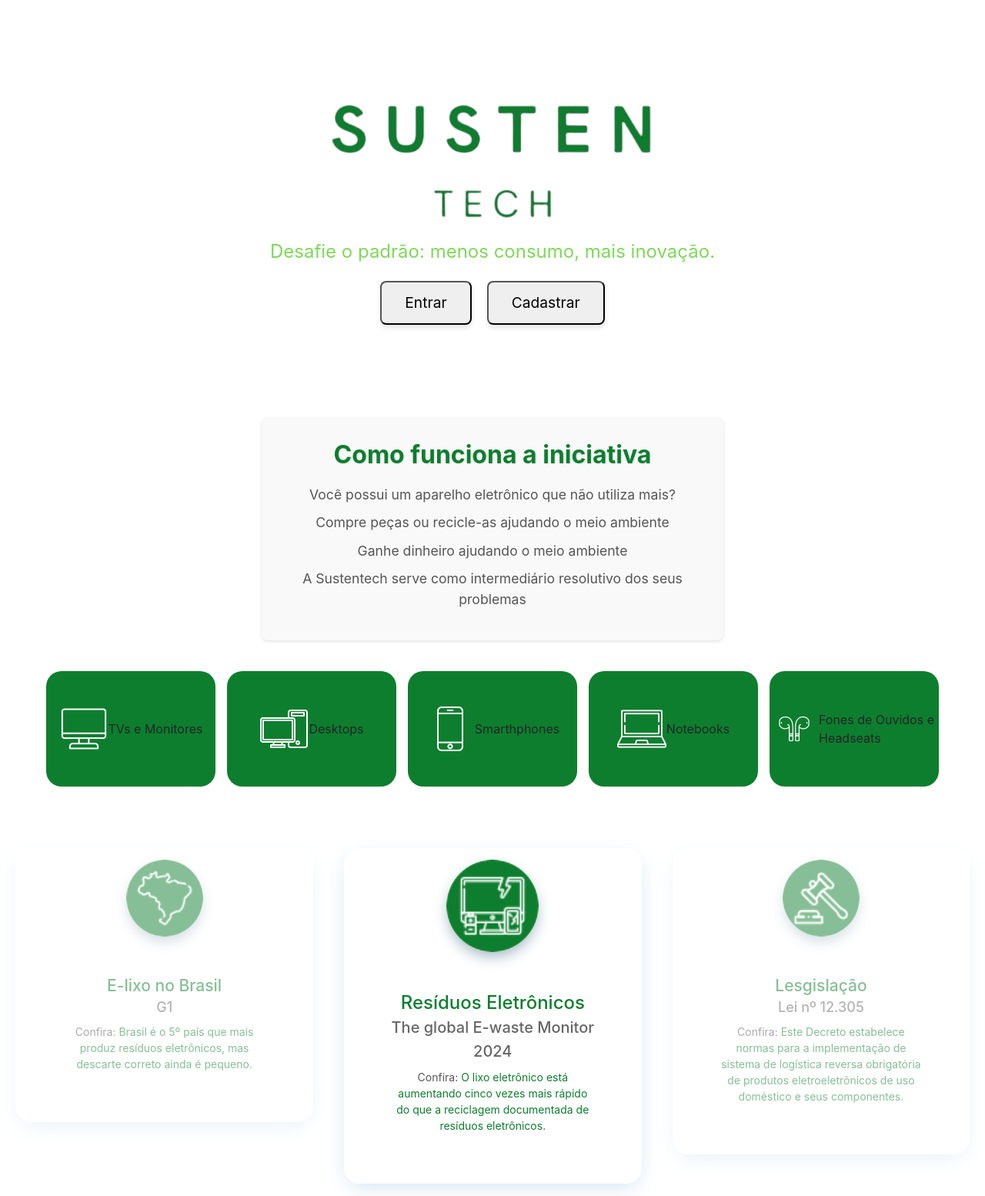
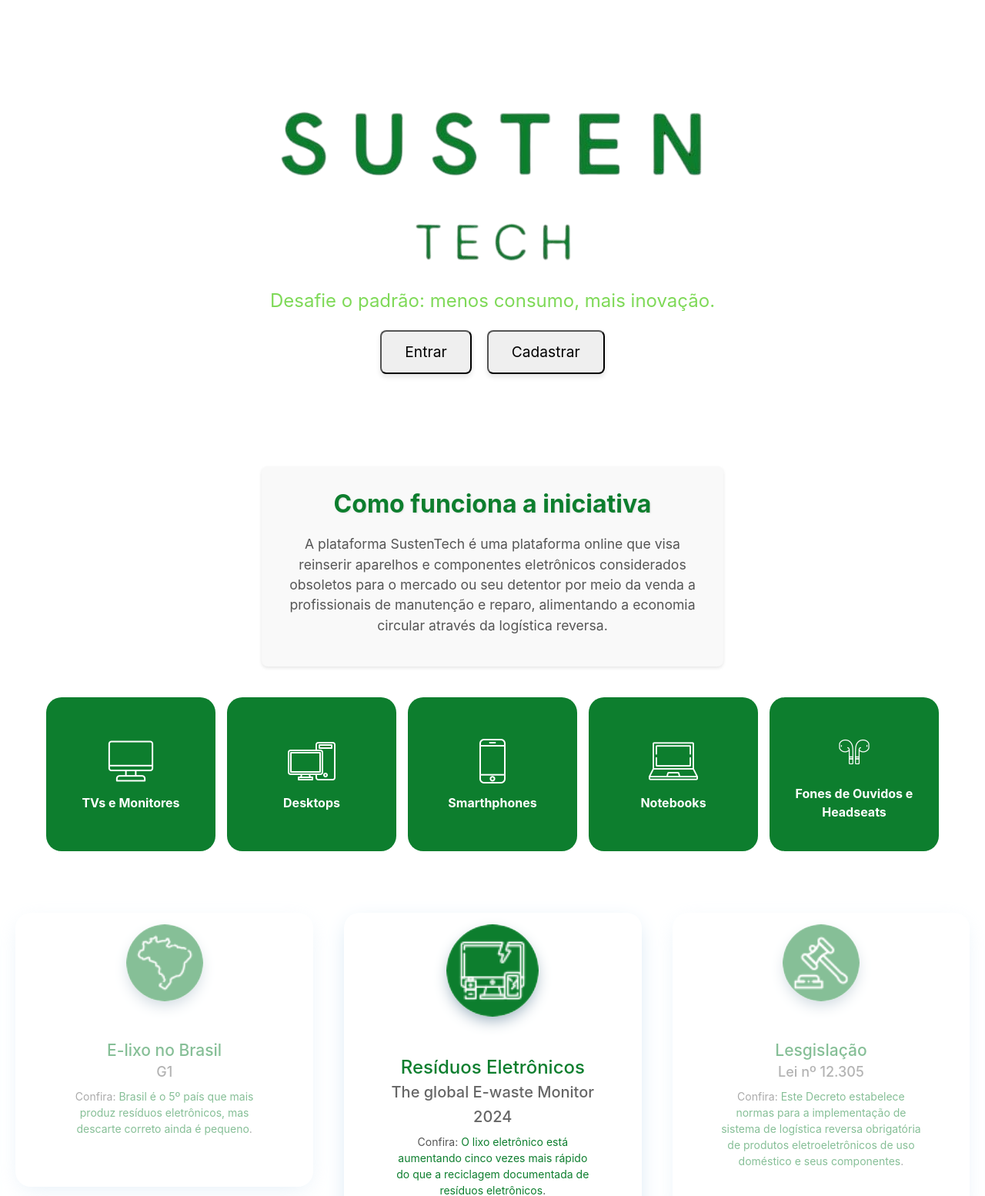
Before and after one commit to Susten-Tech/Susten-Tech, a PHP site: page /pagina_inicial.html in a window 1280 px wide. Shown: the part 1171-2725 px from the top of the page at 77% size. Run offline with PHP 8.4, Linux system fonts and the light colour scheme; some libraries are stand-ins or nearby versions.

Commit message:
Adição final

```diff
--- a/pages/Cadastro de users/usuarios.html
+++ b/pages/Cadastro de users/usuarios.html
@@ -7,8 +7,8 @@
 
     <link rel="stylesheet" href="../NavBar/navbar.css">
 
+    <link rel="icon" type="image/png" href="../../img/favicon.png">
 
-    <link rel="icon" type="image/png" href="../../img/favicon.png">
     <link rel="preconnect" href="https://fonts.googleapis.com">
     <link rel="preconnect" href="https://fonts.gstatic.com" crossorigin>
     <link href="https://fonts.googleapis.com/css2?family=DM+Sans:ital,opsz,wght@0,9..40,100..1000;1,9..40,100..1000&display=swap" rel="stylesheet">
@@ -134,5 +134,6 @@
      <h1><input class="botao" type="submit"  onclick="window.location.href='../Perfil/perfil_vendedor.html'" value="Cadastrar"></h1>
     </form>
     </div>
+
 </body>
 </html>
--- a/pages/Pagina Inicial/dispositivos.css
+++ b/pages/Pagina Inicial/dispositivos.css
@@ -1,5 +1,4 @@
 .page-container {
-
     padding: 20px;
     max-width: 1200px;
     margin: 0 auto;
@@ -13,53 +12,43 @@
 }
 
 .containerD .cardD {
-    position: relative;
     border-radius: 20px;
-    height: 150px;
+    height: 200px; /* Ajusta a altura total */
     width: 250px;
     background-color: #0d7e2e;
     overflow: hidden;
     transition: .3s all ease;
     display: flex;
-    justify-content: center;
+    flex-direction: column;
+    justify-content: center; /* Centraliza verticalmente */
     align-items: center;
-    flex-grow: 0;
+    text-align: center;
 }
 
 .containerD .cardD img {
-    max-width: 100%;
-    max-height: 100%;
+    max-width: 80%; /* Reduz o tamanho máximo da imagem */
+    max-height: 60%; /* Define a altura máxima da imagem */
     object-fit: cover;
     transition: .3s ease;
 }
 
-.containerD .cardD .text {
-    position: absolute;
-    top: 50%;
-    left: 50%;
-    transform: translate(-50%, -50%);
-    opacity: 0;
-    visibility: hidden;
-    pointer-events: none;
-    transition: opacity .3s ease, visibility .3s ease;
-    color: white;
+.containerD .cardD .textD {
+    color: white; /* Torna o texto branco */
     font-size: 16px;
     font-weight: bold;
-    text-align: center;
-    z-index: 10;
+    margin-top: 10px; /* Espaçamento entre a imagem e o texto */
 }
 
 .containerD .cardD:hover {
     width: 300px;
-    height: 150px;
+    height: 220px;
 }
 
 .containerD .cardD:hover img {
-    opacity: 0.3;
+    opacity: 0.7; /* Mantém a imagem visível, mas um pouco mais clara ao passar o mouse */
 }
 
-.containerD .cardD:hover .text {
+.containerD .cardD:hover .textD {
     opacity: 1;
     visibility: visible;
-    pointer-events: auto;
 }
--- a/pages/Pagina Inicial/pagina_inicial.html
+++ b/pages/Pagina Inicial/pagina_inicial.html
@@ -61,9 +61,8 @@
     </div>
 </div>
 </nav>
-
 <section class="hero">
-        <a href="#"><img  class="img" src="sustentech_logo.png" alt="sustentech logo"></a>
+  <a href="#"><img class="image" src="sustentech_logo.png" alt="sustentech logo"></a>
   <p><span style="color: #7ed957;">Desafie o padrão: menos consumo, mais inovação.</span></p>
   <div class="buttons">
       <button type="button">Entrar</button>
@@ -73,10 +72,8 @@
 
 <div class="iniciativa">
   <h2 class="titulo-iniciativa">Como funciona a iniciativa</h2>
-        <p class="descricao-iniciativa">Você possui um aparelho eletrônico que não utiliza mais?</p>
-        <p class="descricao-iniciativa">Compre peças ou recicle-as ajudando o meio ambiente</p>
-        <p class="descricao-iniciativa">Ganhe dinheiro ajudando o meio ambiente</p>
-        <p class="descricao-iniciativa">A Sustentech serve como intermediário resolutivo dos seus problemas</p>
+  <p class="descricao-iniciativa">A plataforma SustenTech é uma plataforma online que visa reinserir aparelhos e componentes eletrônicos considerados obsoletos para o mercado ou seu detentor por meio da venda a profissionais de manutenção e reparo, alimentando a economia circular através da logística reversa.
+  </p>
 </div>
 
 
@@ -106,6 +103,84 @@
     </div>
 </div>
 </div>
+
+<!--EQUIPE
+
+<h1 style="text-align: center;">Equipe SustenTech</h1>
+
+<div class="team-container">
+<div class="integrante">
+  <a href="https://github.com/AnaCabral07" data-tip="Acessar GitHub da Ana Clara">
+      <img src="ana.jpeg" alt="Integrante 1">
+  </a>
+  <h3>Ana Clara</h3>
+  <p>Cabral</p>
+  <div class="networks">
+      <div class="netbox">
+          <a href="https://github.com/AnaCabral07" data-tip="Acessar GitHub da Ana Clara">
+          </a>
+      </div>
+  </div>
+</div>
+
+<div class="integrante">
+  <a href="https://github.com/Andreydso" data-tip="Acessar GitHub do Andrey">
+      <img src="andrey.jpeg" alt="Integrante 2">
+  </a>
+  <h3>Andrey</h3>
+  <p>Oliveira</p>
+  <div class="networks">
+      <div class="netbox">
+          <a href="https://github.com/Andreydso" data-tip="Acessar GitHub do Andrey">
+          </a>
+      </div>
+  </div>
+</div>
+
+<div class="integrante">
+  <a href="https://github.com/cmilli007" data-tip="Acessar GitHub da Camili">
+      <img src="quadrado-preto-2.png" alt="Integrante 3">
+  </a>
+  <h3>Camili</h3>
+  <p>Costa</p>
+  <div class="networks">
+      <div class="netbox">
+          <a href="https://github.com/cmilli007" data-tip="Acessar GitHub da Camili">
+          </a>
+      </div>
+  </div>
+</div>
+
+<div class="integrante">
+  <a href="https://github.com/sthellar" data-tip="Acessar GitHub da Esther">
+      <img src="quadrado-preto-2.png" alt="Integrante 4">
+  </a>
+  <h3>Esther</h3>
+  <p>Silva</p>
+  <div class="networks">
+      <div class="netbox">
+          <a href="https://github.com/sthellar" data-tip="Acessar GitHub da Esther">
+          </a>
+      </div>
+  </div>
+</div>
+
+<div class="integrante">
+  <a href="https://github.com/isabellagoes" data-tip="Acessar GitHub da Isabella">
+      <img src="isabela.jpeg" alt="Integrante 5">
+  </a>
+  <h3>Isabella</h3>
+  <p>Góes</p>
+  <div class="networks">
+      <div class="netbox">
+          <a href="https://github.com/isabellagoes" data-tip="Acessar GitHub da Isabella">
+          </a>
+      </div>
+  </div>
+</div>
+</div>
+-->
+
 
 <!--CARROSSEL DE NOTICIAS-->
 
```
Also changed, not shown: pages/Cadastro de users/usuarios_empresas.html (renamed from pages/Cadastro de users/usuario_empresa.html). Lines whose indentation alone changed are shown as unchanged.
